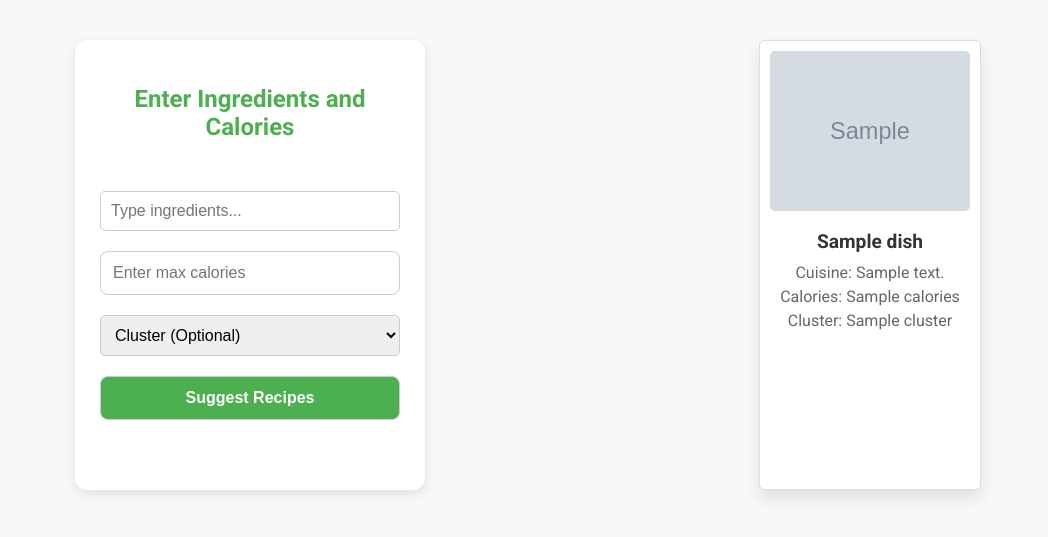
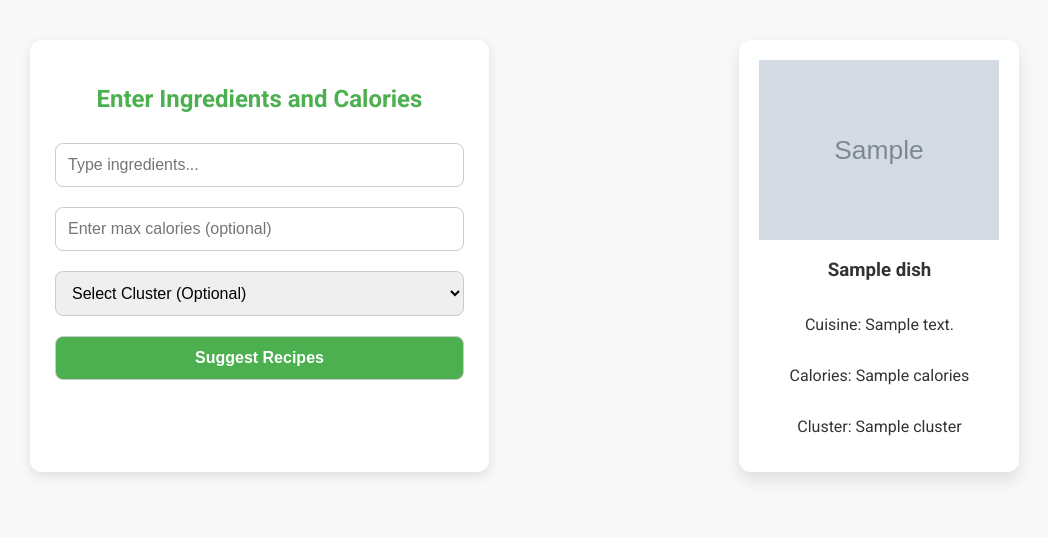
Before and after one commit to Keria2004/DataMining, a Flask app: template templates/index.html in a window 1280 px wide. Shown: the part 93-630 px from the top of the page, without its empty margins (10-1058 px from the left). Run offline with Flask 3, Linux system fonts and the light colour scheme; the template is opened without the code that fills it: most values are stand-ins (such as "Sample title", 1, 10 or a date in 2020); grey boxes marked "Sample" are stand-in pictures.

Commit message:
cai thien giao dien

```diff
--- a/static/script/scripts.js
+++ b/static/script/scripts.js
@@ -49,14 +49,28 @@ previewTags.forEach(ingredient => {
   createTag(ingredient);
 });
 
+// Logic for the "More" button
 if (hiddenTags.length > 0) {
   const moreTag = document.createElement('div');
   moreTag.className = 'tag';
   moreTag.textContent = `+${hiddenTags.length} more`;
   moreTag.style.fontWeight = 'bold';
   moreTag.onclick = () => {
+    // Display the remaining hidden ingredients
     hiddenTags.forEach(ingredient => createTag(ingredient));
-    moreTag.remove();
+
+    // Change the "More" button text to "Less" and toggle functionality
+    moreTag.textContent = 'Less';
+    moreTag.onclick = () => {
+      // Remove the extra ingredients and reset the button
+      hiddenTags.forEach(ingredient => {
+        const tag = tagContainer.querySelector(`div.tag[data-ingredient="${ingredient}"]`);
+        if (tag) {
+          tag.remove();
+        }
+      });
+      moreTag.textContent = `+${hiddenTags.length} more`; // Restore "More"
+    };
   };
   tagContainer.appendChild(moreTag);
 }
@@ -65,17 +79,18 @@ function createTag(ingredient) {
   const tag = document.createElement('div');
   tag.className = 'tag';
   tag.textContent = ingredient;
+  tag.dataset.ingredient = ingredient; // Save ingredient info
 
   tag.onclick = () => {
     const inputField = document.getElementById("ingredientInput");
     let parts = inputField.value.trim().split(/\s+/).filter(p => p);
 
     if (tag.classList.contains('selected')) {
-      // GỠ chọn → xoá khỏi input
+      // Remove selection → delete from input
       tag.classList.remove('selected');
       parts = parts.filter(item => item.toLowerCase() !== ingredient.toLowerCase());
     } else {
-      // CHỌN → thêm nếu chưa có
+      // Add selection → add if not already present
       if (!parts.includes(ingredient)) {
         parts.push(ingredient);
       }
@@ -88,7 +103,6 @@ function createTag(ingredient) {
   tagContainer.appendChild(tag);
 }
 
-
 function addIngredientToInput(ingredient) {
   const inputField = document.getElementById("ingredientInput");
   let parts = inputField.value.trim().split(/\s+/);
--- a/static/style/styles.css
+++ b/static/style/styles.css
@@ -45,7 +45,7 @@ header {
     border: 1px solid #ccc;
     border-radius: 8px;
     font-size: 16px;
-  box-sizing: border-box;  /* Đảm bảo các phần tử không vượt quá chiều rộng */
+    box-sizing: border-box;
   }
 
   .form-container button {
@@ -113,6 +113,7 @@ header {
     background-color: #ccc;
   }
 
+  /* Giữ kích thước cố định cho thẻ món ăn */
   .results-container {
     width: 60%;
     display: flex;
@@ -123,12 +124,16 @@ header {
 
   .dish-card {
     width: 240px;
+    height: auto;
     background-color: #fff;
     border-radius: 12px;
     padding: 20px;
     box-shadow: 0 8px 16px rgba(0, 0, 0, 0.1);
     text-align: center;
-}
+    display: flex;
+    flex-direction: column;
+    justify-content: space-between;
+
 
     .dish-card img {
       width: 100%;
@@ -155,3 +160,4 @@ header {
       text-align: center;
       width: 100%;
     }
+  }
--- a/templates/index.html
+++ b/templates/index.html
@@ -5,68 +5,6 @@
   <title>Food Recommendation System</title>
   <link href="https://fonts.googleapis.com/css2?family=Roboto:wght@400;500;700&display=swap" rel="stylesheet" />
   <link rel="stylesheet" href="{{ url_for('static', filename='style/styles.css') }}">
-  <style>
-    /* Căn chỉnh form */
-    .form-container {
-      display: flex;
-      flex-direction: column;
-      gap: 20px;
-      width: 300px;
-      margin: 0 auto;
-    }
-
-    .dropdown-container {
-      position: relative;
-    }
-
-    #ingredientInput {
-      width: 100%;
-      padding: 10px;
-      margin-bottom: 10px;
-      border-radius: 5px;
-      border: 1px solid #ccc;
-    }
-
-    #cluster {
-      width: 100%;
-      padding: 10px;
-      border-radius: 5px;
-      border: 1px solid #ccc;
-    }
-
-    button {
-      padding: 10px;
-      background-color: #4CAF50;
-      color: white;
-      border: none;
-      border-radius: 5px;
-      cursor: pointer;
-    }
-
-    button:hover {
-      background-color: #45a049;
-    }
-
-    .results-container {
-      display: flex;
-      flex-wrap: wrap;
-      gap: 20px;
-      justify-content: center;
-    }
-
-    .dish-card {
-      border: 1px solid #ddd;
-      padding: 10px;
-      border-radius: 5px;
-      width: 200px;
-      text-align: center;
-    }
-
-    .dish-card img {
-      width: 100%;
-      border-radius: 5px;
-    }
-  </style>
 </head>
 <body>
   <header>Food Recommendation System</header>
@@ -79,11 +17,11 @@
           <input type="text" id="ingredientInput" name="ingredients" placeholder="Type ingredients..." onfocus="showDropdown()" oninput="filterIngredients()" required>
           <div class="dropdown-list" id="dropdownList"></div>
         </div>
-        <input type="number" id="calories" name="calories" placeholder="Enter max calories" min="1">
+        <input type="number" id="calories" name="calories" placeholder="Enter max calories (optional)" min="1">
 
         <!-- Lọc theo nhóm -->
         <select name="cluster" id="cluster">
-          <option value="">Cluster (Optional)</option>
+          <option value="">Select Cluster (Optional)</option>
           {% for i in range(5) %} <!-- 5 nhóm nếu bạn sử dụng 5 clusters -->
             <option value="{{ i }}">Cluster {{ i }}</option>
           {% endfor %}
@@ -103,7 +41,7 @@
             <h3>{{ dish.name }}</h3>
             <p>Cuisine: {{ dish.cuisine }}</p>
             <p>Calories: {{ dish.calories }}</p>
-            <p>Cluster: {{ dish.cluster }}</p>  <!-- Hiển thị nhóm món ăn -->
+            <p>Cluster: {{ dish.cluster }}</p>
           </div>
         {% endfor %}
       {% else %}
```
Lines whose indentation alone changed are shown as unchanged.
